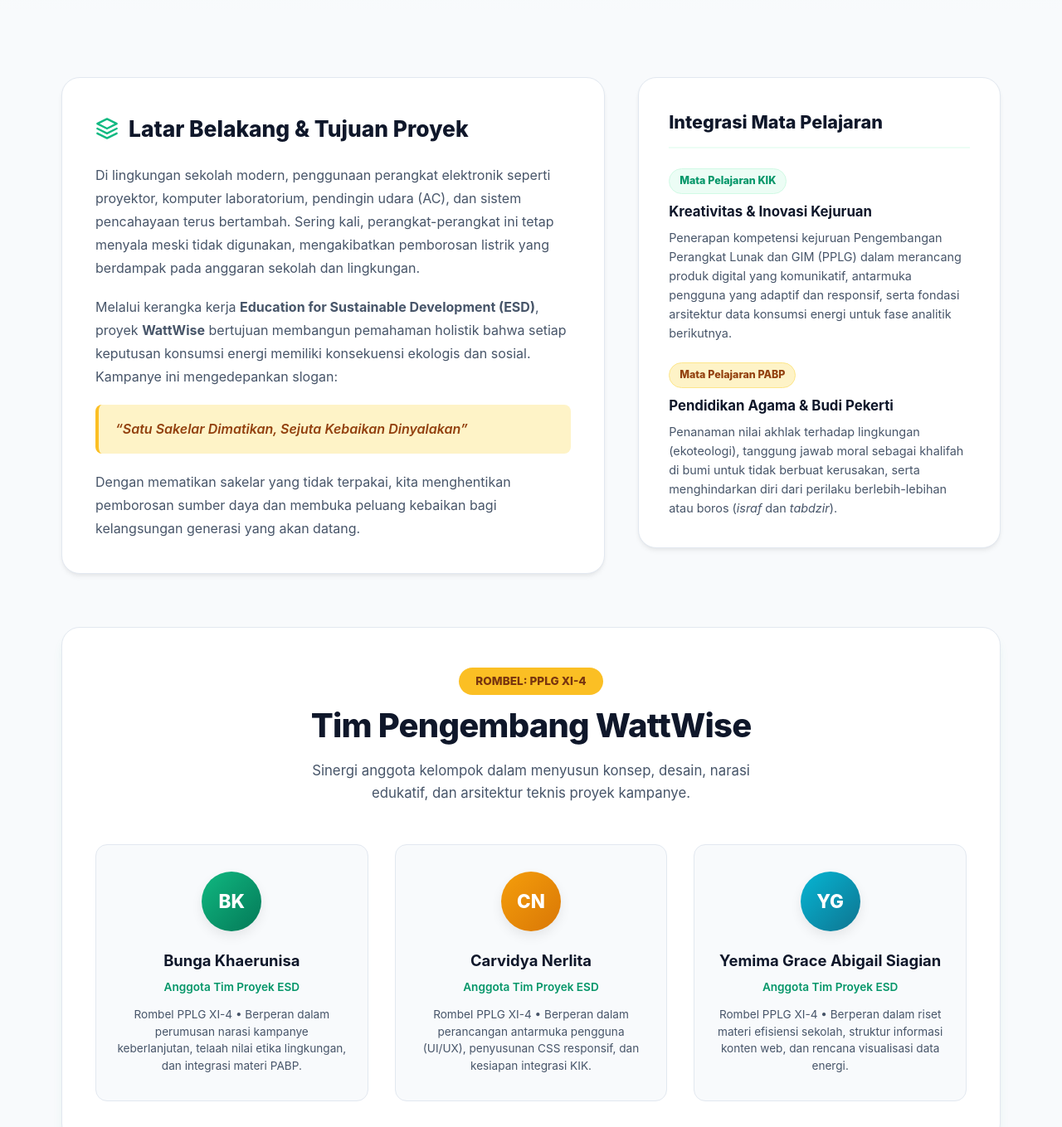
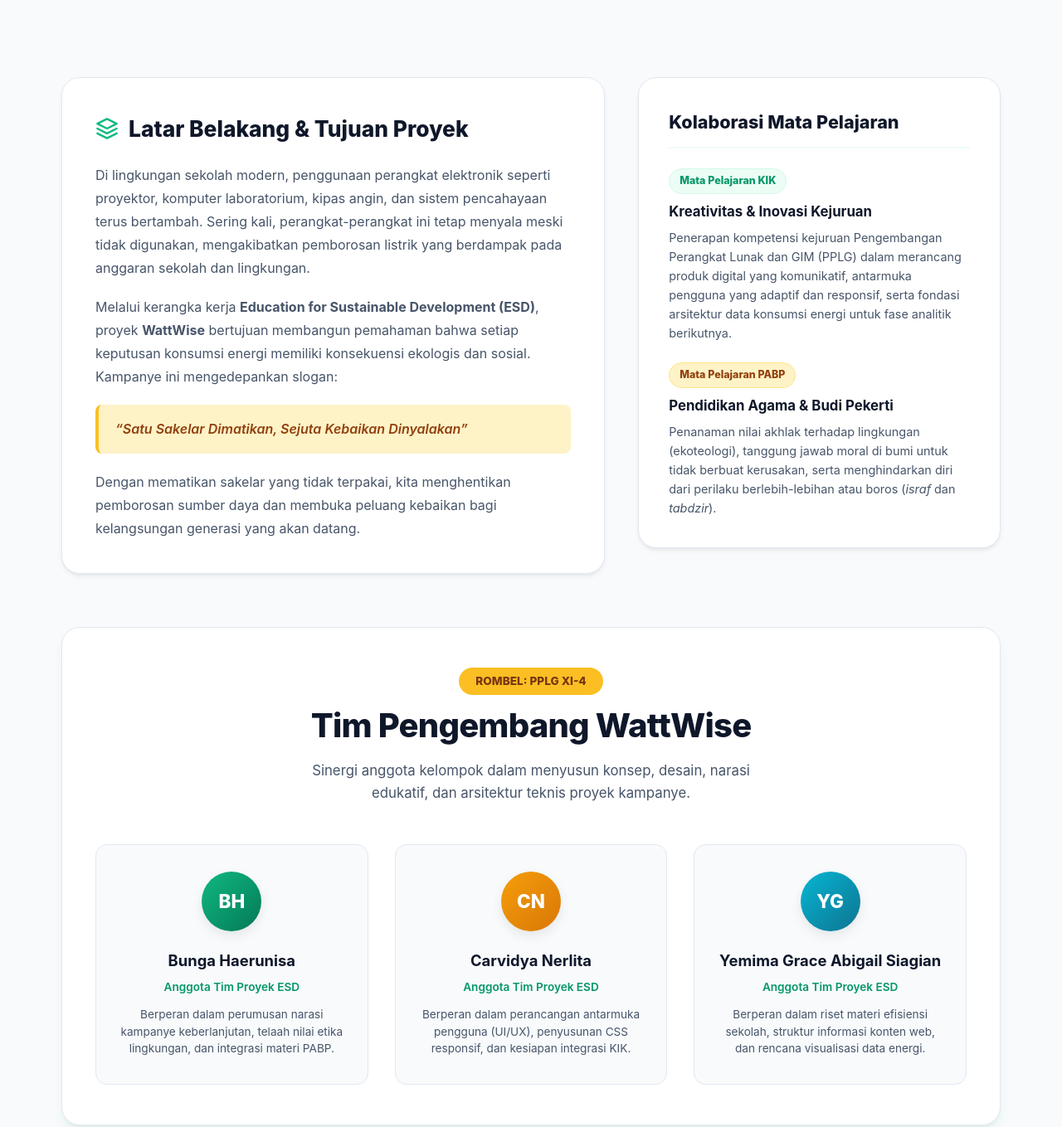
Before and after one commit to Bunga03-commits/hemat-energi-wattwise, a plain HTML site: page tentang.html in a window 1280 px wide. Shown: the part 400-1759 px from the top of the page at 83% size. Drawn offline with Linux system fonts and the light colour scheme.

Commit message:
ubah navbar

```diff
--- a/tentang.html
+++ b/tentang.html
@@ -9,7 +9,7 @@
 </head>
 <body>
 
-  <!-- ==================== HEADER & NAVBAR STICKY ==================== -->
+  <!--  HEADER & NAVBAR STICKY  -->
   <header class="site-header">
     <div class="container">
       <nav class="navbar" aria-label="Navigasi Utama">
@@ -43,13 +43,13 @@
           <li>
             <span class="nav-link disabled" title="Tersedia di Fase 2">
               Data &amp; Fakta
-              <span class="nav-badge">Fase 2</span>
+
             </span>
           </li>
           <li>
             <span class="nav-link disabled" title="Tersedia di Fase 3">
               Aksi &amp; Rekomendasi
-              <span class="nav-badge">Fase 3</span>
+
             </span>
           </li>
         </ul>
@@ -88,10 +88,10 @@
               Latar Belakang &amp; Tujuan Proyek
             </h2>
             <p>
-              Di lingkungan sekolah modern, penggunaan perangkat elektronik seperti proyektor, komputer laboratorium, pendingin udara (AC), dan sistem pencahayaan terus bertambah. Sering kali, perangkat-perangkat ini tetap menyala meski tidak digunakan, mengakibatkan pemborosan listrik yang berdampak pada anggaran sekolah dan lingkungan.
+              Di lingkungan sekolah modern, penggunaan perangkat elektronik seperti proyektor, komputer laboratorium, kipas angin, dan sistem pencahayaan terus bertambah. Sering kali, perangkat-perangkat ini tetap menyala meski tidak digunakan, mengakibatkan pemborosan listrik yang berdampak pada anggaran sekolah dan lingkungan.
             </p>
             <p>
-              Melalui kerangka kerja <strong>Education for Sustainable Development (ESD)</strong>, proyek <strong>WattWise</strong> bertujuan membangun pemahaman holistik bahwa setiap keputusan konsumsi energi memiliki konsekuensi ekologis dan sosial. Kampanye ini mengedepankan slogan:
+              Melalui kerangka kerja <strong>Education for Sustainable Development (ESD)</strong>, proyek <strong>WattWise</strong> bertujuan membangun pemahaman bahwa setiap keputusan konsumsi energi memiliki konsekuensi ekologis dan sosial. Kampanye ini mengedepankan slogan:
             </p>
             <blockquote style="margin: 1.25rem 0; padding: 1rem 1.25rem; border-left: 4px solid var(--accent); background-color: var(--accent-light); border-radius: var(--radius-sm); font-style: italic; color: #92400e; font-weight: 600;">
               &ldquo;Satu Sakelar Dimatikan, Sejuta Kebaikan Dinyalakan&rdquo;
@@ -103,7 +103,7 @@
 
           <!-- Integrasi Mata Pelajaran -->
           <aside class="mapel-card">
-            <h3>Integrasi Mata Pelajaran</h3>
+            <h3>Kolaborasi Mata Pelajaran</h3>
 
             <div class="mapel-item">
               <span class="mapel-badge badge-kik">Mata Pelajaran KIK</span>
@@ -117,7 +117,7 @@
               <span class="mapel-badge badge-pabp">Mata Pelajaran PABP</span>
               <h4>Pendidikan Agama &amp; Budi Pekerti</h4>
               <p>
-                Penanaman nilai akhlak terhadap lingkungan (ekoteologi), tanggung jawab moral sebagai khalifah di bumi untuk tidak berbuat kerusakan, serta menghindarkan diri dari perilaku berlebih-lebihan atau boros (<em>israf</em> dan <em>tabdzir</em>).
+                Penanaman nilai akhlak terhadap lingkungan (ekoteologi), tanggung jawab moral di bumi untuk tidak berbuat kerusakan, serta menghindarkan diri dari perilaku berlebih-lebihan atau boros (<em>israf</em> dan <em>tabdzir</em>).
               </p>
             </div>
           </aside>
@@ -137,12 +137,12 @@
             <!-- Anggota 1: Bunga Khaerunisa -->
             <div class="member-card">
               <div class="member-avatar avatar-1">
-                BK
+                BH
               </div>
-              <h3 class="member-name">Bunga Khaerunisa</h3>
+              <h3 class="member-name">Bunga Haerunisa</h3>
               <p class="member-role">Anggota Tim Proyek ESD</p>
               <p class="member-desc">
-                Rombel PPLG XI-4 &bull; Berperan dalam perumusan narasi kampanye keberlanjutan, telaah nilai etika lingkungan, dan integrasi materi PABP.
+                Berperan dalam perumusan narasi kampanye keberlanjutan, telaah nilai etika lingkungan, dan integrasi materi PABP.
               </p>
             </div>
 
@@ -154,7 +154,7 @@
               <h3 class="member-name">Carvidya Nerlita</h3>
               <p class="member-role">Anggota Tim Proyek ESD</p>
               <p class="member-desc">
-                Rombel PPLG XI-4 &bull; Berperan dalam perancangan antarmuka pengguna (UI/UX), penyusunan CSS responsif, dan kesiapan integrasi KIK.
+              Berperan dalam perancangan antarmuka pengguna (UI/UX), penyusunan CSS responsif, dan kesiapan integrasi KIK.
               </p>
             </div>
 
@@ -166,7 +166,7 @@
               <h3 class="member-name">Yemima Grace Abigail Siagian</h3>
               <p class="member-role">Anggota Tim Proyek ESD</p>
               <p class="member-desc">
-                Rombel PPLG XI-4 &bull; Berperan dalam riset materi efisiensi sekolah, struktur informasi konten web, dan rencana visualisasi data energi.
+              Berperan dalam riset materi efisiensi sekolah, struktur informasi konten web, dan rencana visualisasi data energi.
               </p>
             </div>
           </div>
@@ -207,7 +207,7 @@
           <ul class="footer-links">
             <li><span>Rombel: <strong>PPLG XI-4</strong></span></li>
             <li><span>Mata Pelajaran: <strong>KIK &amp; PABP</strong></span></li>
-            <li><span>Fase: <strong>Fase 1 (Kampanye &amp; UI)</strong></span></li>
+
           </ul>
         </div>
       </div>
```
Also changed, not shown: index.html (+2 -0 lines).
